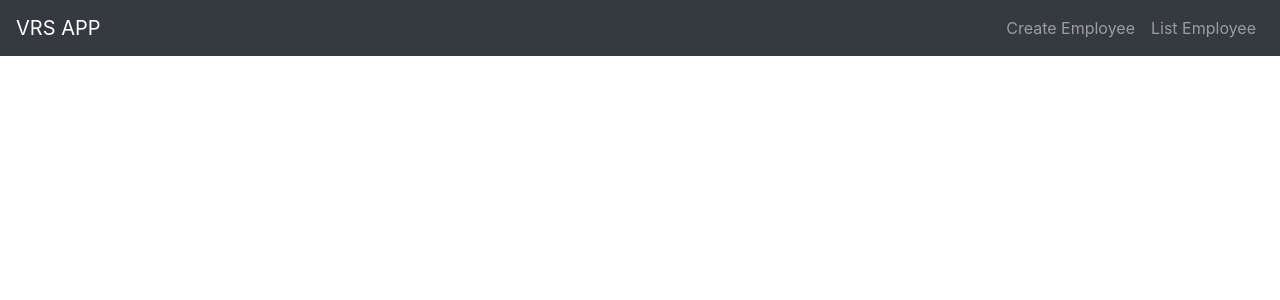
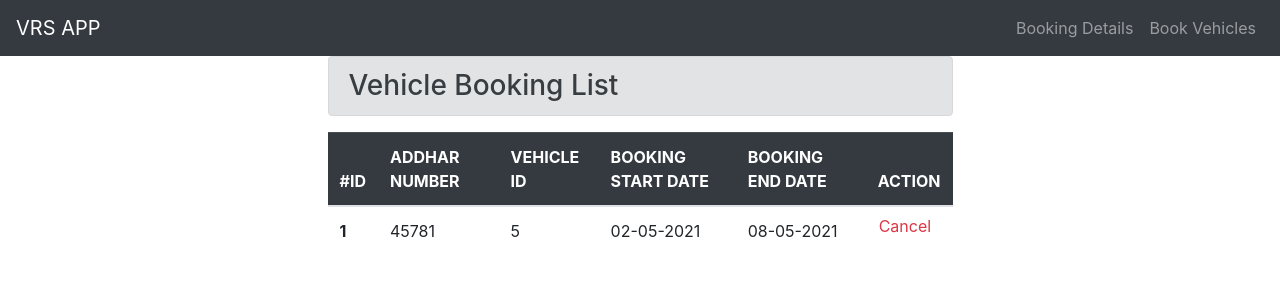
Before and after one commit to reactvehiclerentalsystem/vehicle-rental-frontend, a React (Create React App) app: page /vehiclebookinglist in a window 1280 px wide. Shown: the top 300 px of the page. Built offline with nearby package versions, Linux system fonts and the light colour scheme.

Commit message:
Booking part updated with user-login page

```diff
--- a/src/App.js
+++ b/src/App.js
@@ -1,13 +1,25 @@
 import "./App.css";
 
 import { Vehicle } from "./component/Vehicle";
-import { BrowserRouter as Router } from "react-router-dom";
+import { BrowserRouter as Router, Route } from "react-router-dom";
 import { AppNavBar } from "./common/AppNavBar";
+import { UserLogin } from "./component/UserLogin";
+import { VehicleBooking } from "./component/VehicleBooking";
+import { VehicleBookingList } from "./component/VehicleBookingList";
 // vehicle
 function App() {
   return (
     <Router>
-      <AppNavBar />
+      {/** */}
+      <Route path="/userlogin" exact>
+        <UserLogin />
+      </Route>
+      <Route path="/vehiclebooking" exact>
+        <VehicleBooking />
+      </Route>
+      <Route path="/vehiclebookinglist" exact>
+        <VehicleBookingList />
+      </Route>
     </Router>
   );
 }
--- a/src/common/AppNavBar.js
+++ b/src/common/AppNavBar.js
@@ -21,3 +21,24 @@ export function AppNavBar() {
     </Navbar>
   );
 }
+
+export function UserNavBar() {
+  return (
+    <Navbar bg="dark" expand="lg" variant="dark">
+      <Navbar.Brand as={Link} to="/">
+        VRS APP
+      </Navbar.Brand>
+      <Navbar.Toggle aria-controls="basic-navbar-nav" />
+      <Navbar.Collapse id="basic-navbar-nav">
+        <Nav className="ml-auto">
+          <Nav.Link as={Link} to="/vehiclebookinglist">
+            Booking Details
+          </Nav.Link>
+          <Nav.Link as={Link} to="/vehiclebooking">
+            Book Vehicles
+          </Nav.Link>
+        </Nav>
+      </Navbar.Collapse>
+    </Navbar>
+  );
+}
--- /dev/null
+++ b/src/component/UserLogin.js
@@ -0,0 +1,39 @@
+import { Button } from "react-bootstrap";
+import { AppNavBar } from "../common/AppNavBar";
+export const UserLogin = () => {
+  return (
+    <div>
+      <AppNavBar />
+      <div className="row">
+        <div className="col-3 col-md-3 d-none d-md-block"></div>
+        <div className="col-12 col-md-6">
+          <h3 className="alert alert-secondary mb-4">User Login</h3>
+          <div className="mb-2">
+            <input
+              type="text"
+              className="form-control"
+              placeholder="Enter your email"
+            />
+          </div>
+
+          <div className="mb-4">
+            <input
+              type="password"
+              className="form-control"
+              placeholder="Enter your password"
+            />
+          </div>
+
+          <div className="mb-2">
+            <input
+              type="button"
+              className="btn btn-outline-dark w-100"
+              value="Login"
+            />
+          </div>
+        </div>
+        <div className="col-3 col-md-3  d-none d-md-block"></div>
+      </div>
+    </div>
+  );
+};
--- a/src/component/VehicleBooking.js
+++ b/src/component/VehicleBooking.js
@@ -1,10 +1,15 @@
 import { Alert, Button } from "react-bootstrap";
+import { UserNavBar } from "../common/AppNavBar";
 
 export const VehicleBooking = () => {
   return (
     <div>
+      <UserNavBar />
+      <div className="row">
+        <div className="col-3 col-md-3 d-none d-md-block"></div>
+        <div className="col-12 col-md-6">
           <div>
-        <Alert variant="info">
+            <Alert variant="secondary">
               <h1>Vehicle Booking</h1>
               <p>Book your dream car!</p>
             </Alert>
@@ -12,32 +17,43 @@ export const VehicleBooking = () => {
           <div>
             <input
               type="text"
-          className="form-control my-1 p-2"
+              className="form-control mb-2 p-2"
               placeholder="Enter your Addhar number"
+              pattern="^(?=.*\d)[\d]{12}$"
             />
           </div>
           <div>
             <input
               type="text"
-          className="form-control my-1 p-2"
-          placeholder="Enter the Vehicle name"
+              className="form-control mb-2 p-2"
+              placeholder="Enter the Vehicle Id"
+              pattern="^(?=.*\d)[\d]{1,}$"
             />
           </div>
           <div>
             <input
-          type="text"
-          className="form-control my-1 p-2"
+              type="date"
+              className="form-control mb-2 p-2"
               placeholder="Enter the Booking start date"
             />
           </div>
-      <div>
+          <div className="mb-4">
             <input
-          type="text"
-          className="form-control my-1 p-2"
+              type="date"
+              className="form-control p-2"
               placeholder="Enter the Booking end date"
             />
           </div>
-      <Button variant="success w-100 my-2 p-1">Book</Button>
+          <div className="mb-2">
+            <input
+              type="button"
+              className="btn btn-outline-success w-100"
+              value="Book"
+            />
+          </div>
+        </div>
+        <div className="col-3 col-md-3  d-none d-md-block"></div>
+      </div>
     </div>
   );
 };
--- /dev/null
+++ b/src/component/VehicleBookingList.js
@@ -0,0 +1,45 @@
+import { UserNavBar } from "../common/AppNavBar";
+
+export const VehicleBookingList = () => {
+  return (
+    <div>
+      <UserNavBar />
+      <div className="row">
+        <div className=" col-3 col-md-3 d-none d-md-block"></div>
+        <div className="col-12 col-md-6 ">
+          <h3 className="alert alert-secondary">Vehicle Booking List</h3>
+
+          <table class="table">
+            <thead class="table-dark">
+              <tr>
+                <th scope="col">#ID</th>
+                <th scope="col">ADDHAR NUMBER</th>
+                <th scope="col">VEHICLE ID</th>
+                <th scope="col">BOOKING START DATE</th>
+                <th scope="col">BOOKING END DATE</th>
+                <th scope="col">ACTION</th>
+              </tr>
+            </thead>
+            <tbody>
+              <tr>
+                {/**<th scope="row">{index + 1}</th> */}
+                <th scope="row">1</th>
+                <td>45781</td>
+                <td>5</td>
+                <td>02-05-2021</td>
+                <td>08-05-2021</td>
+
+                <input
+                  type="button"
+                  value="Cancel"
+                  className="btn btn-link text-danger"
+                />
+              </tr>
+            </tbody>
+          </table>
+        </div>
+        <div className="col-3 col-md-3 d-none d-md-block"></div>
+      </div>
+    </div>
+  );
+};
```
Lines whose indentation alone changed are shown as unchanged.
